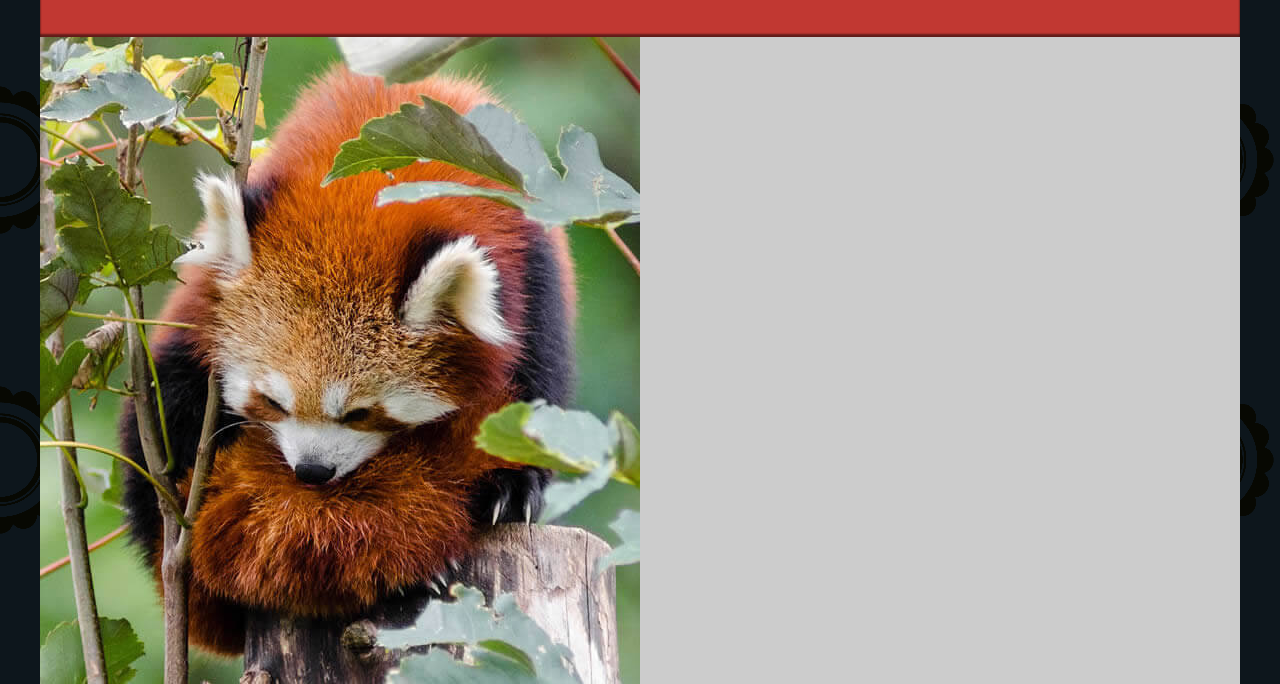
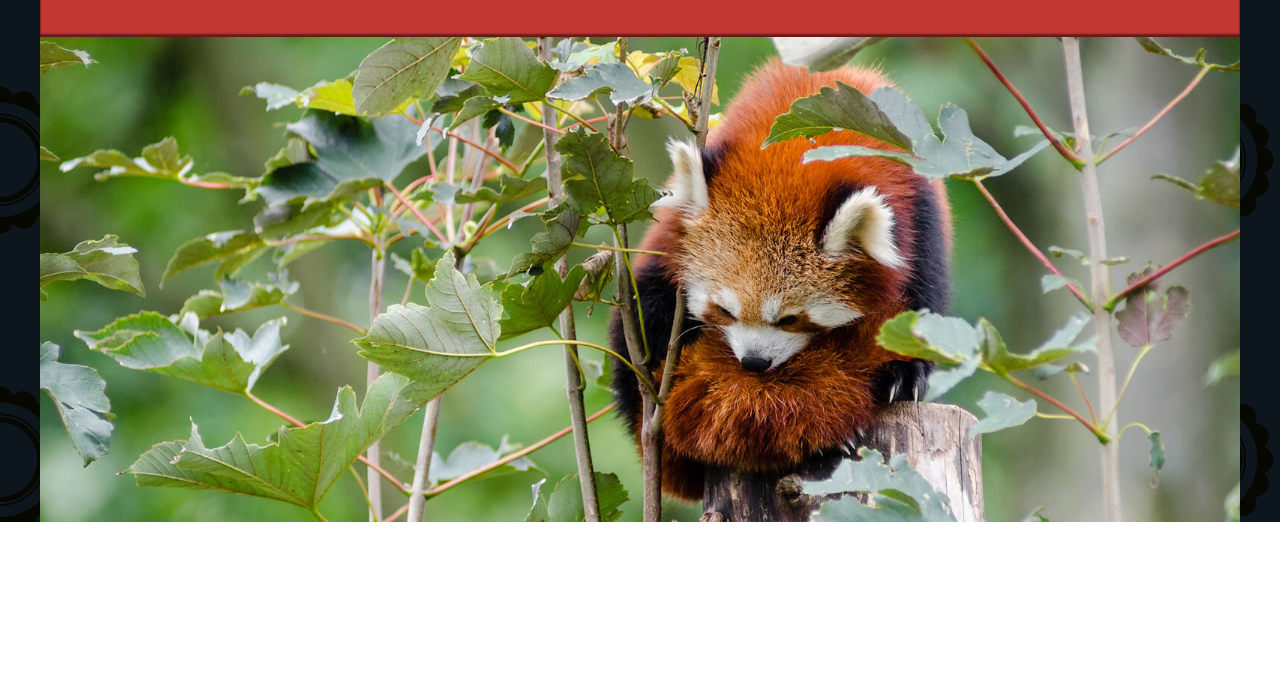
Before and after one commit to Badnewsbrown18/badnewsbrown18.github.io, a plain HTML site: page Assignment2a/index.html in a window 1280 px wide. Shown: the part 740-1424 px from the top of the page. After the commit the page ends 1262 px from the top, so only its background shows below. Drawn offline with nearby package versions, Linux system fonts and the light colour scheme.

Commit message:
Update index.html

```diff
--- a/Assignment2a/index.html
+++ b/Assignment2a/index.html
@@ -176,7 +176,7 @@ This is Assignement 2 for INFT 1206
   sizes="(max-width: 600px) 480px,
          800px"
       -->
-      <img srcset="red-panda-landscape.jpg 480w,  red-panda-portrait-small.jpg 800w"
+      <img srcset="red-panda-landscape.jpg 800w,  red-panda-portrait-small.jpg 480w"
           sizes="(max-width: 600px) 480px, 800px"
           src="red-panda-landscape.jpg"/>
 
```
